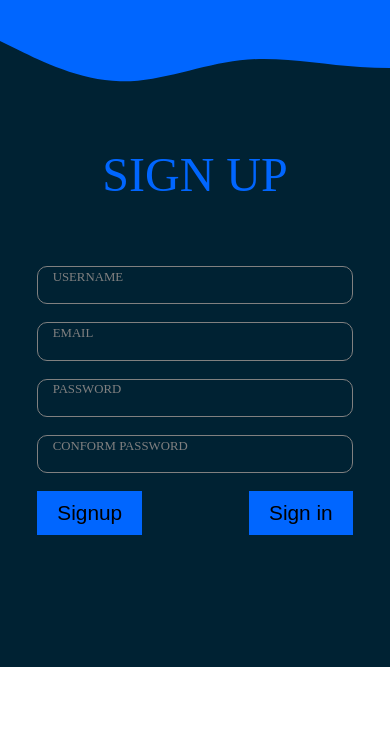
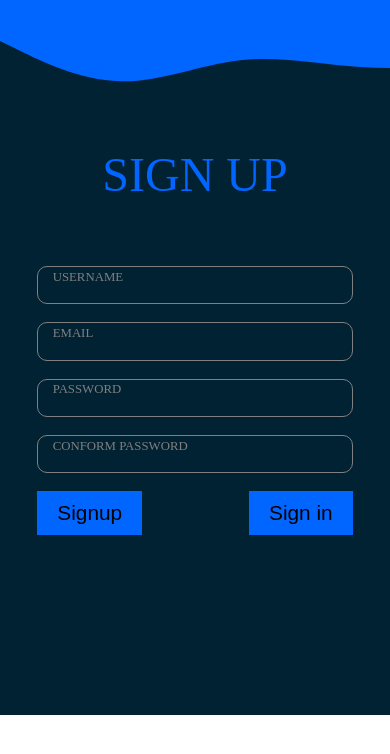
Before and after one commit to barathbalasubramanian/Chat-App, a Vue app: page /signin/chat in a window 390 px wide. Shown: the top 754 px of the page. Built offline with nearby package versions, Linux system fonts and the light colour scheme.

Commit message:
responsive

```diff
--- a/public/index.html
+++ b/public/index.html
@@ -18,5 +18,9 @@
 <style>
   body{
     margin: 0;
+    height: 100vh;
+  }
+  body::-webkit-scrollbar {
+    display: none;
   }
 </style>
--- a/src/views/SignUpView.vue
+++ b/src/views/SignUpView.vue
@@ -183,7 +183,7 @@ export default {
     }
     .sign_up {
       margin-top: -10px;
-      height: 30.5em;
+      height: 33.5em;
     }
 
   }
--- a/src/views/SigninView.vue
+++ b/src/views/SigninView.vue
@@ -146,7 +146,7 @@ export default {
     }
     .sign_in {
       margin-top: -10px;
-      height: 30.5em;
+      height: 33.5em;
     }
 
   }
--- a/src/views/chatView.vue
+++ b/src/views/chatView.vue
@@ -141,10 +141,9 @@ export default {
         flex-direction: column;
         background-color: #0066FF;
         position: fixed;
-        bottom: 2%;
+        bottom: 0;
         padding: 10px;
         text-align: center;
-        /* margin-right: 8px; */
         width: -webkit-fill-available;
         margin: 0 15em 0 0 ;
     }
@@ -199,8 +198,7 @@ export default {
     }
 
     .allmessage {
-        max-height: 23.5em;
-        min-height: 23.5em;
+        min-height: 26.5em;
         margin-top: -11px;
     }
     .user .unknown {
```
